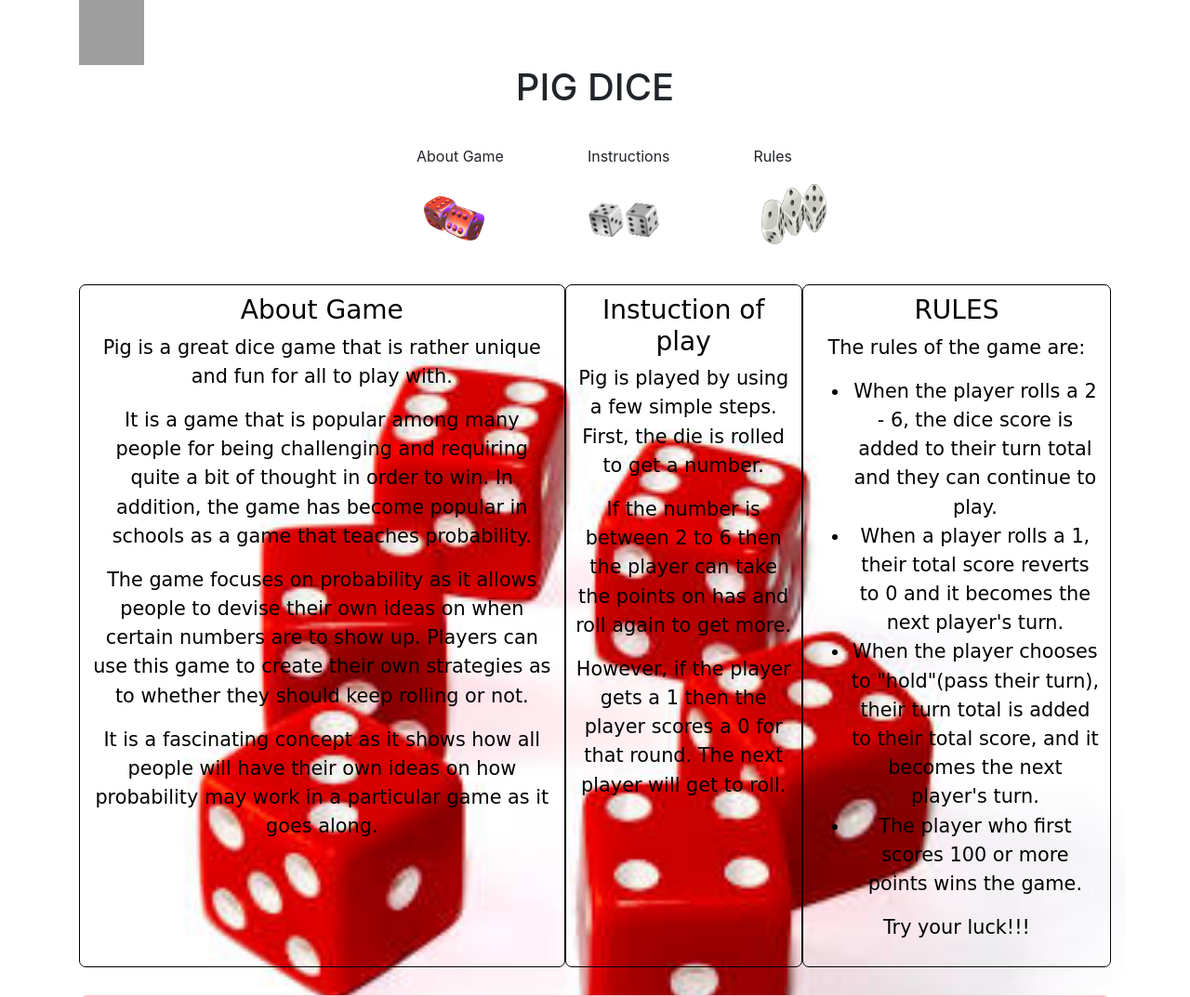
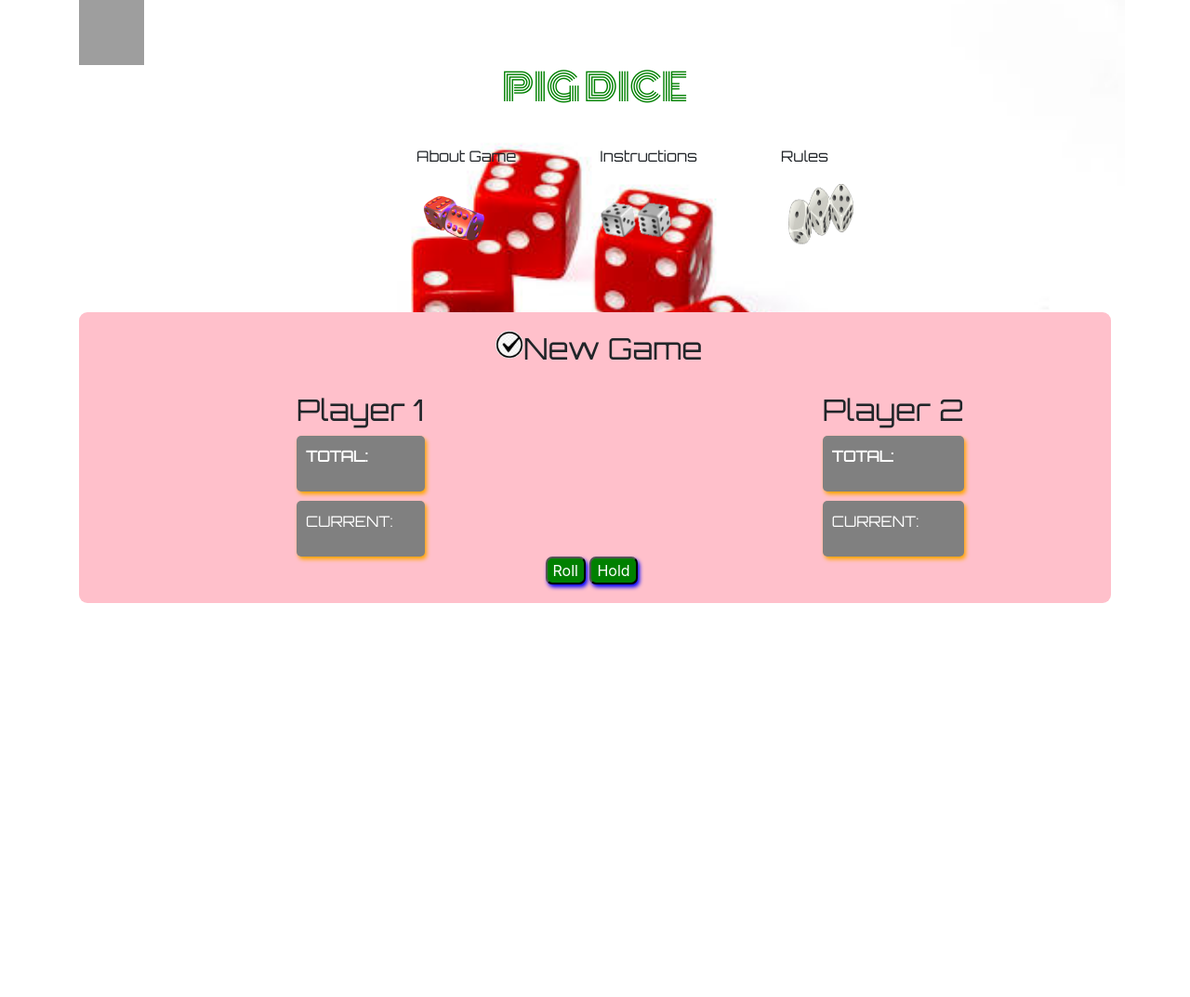
Before and after one commit to Kihara-tony/Pig-dice, a plain HTML site: page index.html in a window 1280 px wide. Shown: the top 1073 px of the page at 93% size. After the commit the page ends 800 px from the top, so only its background shows below. Drawn offline with Linux system fonts and the light colour scheme; grey boxes are pictures that could not be loaded; files whose address does not match are found by name; a web font is replaced by a local one.

Commit message:
added the class new styling and added font links and their styles

```diff
--- a/css/styles.css
+++ b/css/styles.css
@@ -6,6 +6,8 @@
 }
 h1{
   text-align: center;
+  font-family: 'Monoton', cursive;
+  color: green;
 }
 .row{
   display: flex;
@@ -14,14 +16,17 @@ h1{
 }
 .about{
   padding: 30px;
+  font-family: 'Orbitron', sans-serif;
 }
 .instruct{
   padding: 30px;
   padding-left: 60px;
+  font-family: 'Orbitron', sans-serif;
 }
 .rules{
   padding: 30px;
   padding-left: 60px;
+  font-family: 'Orbitron', sans-serif;
 }
 
 .main{
@@ -35,6 +40,7 @@ h1{
   flex-direction: row;
   margin-left: 40%;
   padding-bottom:20px;
+  font-family: 'Modak', cursive;
 }
 .new img{
   border-radius: 50%;
@@ -54,16 +60,19 @@ h1{
   padding: 10px;
   border:1px solid black;
   border-radius: 7px 7px 7px 7px;
+  display: none;
 }
 .ins{
   padding: 10px;
   border:1px solid black;
   border-radius: 7px 7px 7px 7px;
+  display: none;
 }
 .rul{
   padding: 10px;
   border:1px solid black;
   border-radius: 7px 7px 7px 7px;
+  display:none;
 }
 .player{
   display: flex;
@@ -85,6 +94,7 @@ h1{
   border-radius: 5px 5px 5px 5px;
   color: white;
   box-shadow:2px 3px 4px orange;
+  font-family: 'Orbitron', sans-serif;
 
 }
 .current{
@@ -95,6 +105,7 @@ h1{
   color: white;
   margin-top: 10px;
   box-shadow:2px 3px 4px orange;
+  font-family: 'Orbitron', sans-serif;
 }
 button{
   color:white;
@@ -102,3 +113,6 @@ button{
   border-radius:7px 7px 7px 7px;
   box-shadow:2px 3px 4px blue;
 }
+h2{
+  font-family: 'Orbitron', sans-serif;
+}
--- a/index.html
+++ b/index.html
@@ -5,6 +5,9 @@
     <link rel="stylesheet" href="css/bootstrap.css">
     <link rel="stylesheet" href="css/styles.css">
     <link href="https://fonts.googleapis.com/css?family=Yeon+Sung" rel="stylesheet">
+    <link href="https://fonts.googleapis.com/css?family=Monoton" rel="stylesheet">
+    <link href="https://fonts.googleapis.com/css?family=Modak" rel="stylesheet">
+    <link href="https://fonts.googleapis.com/css?family=Orbitron" rel="stylesheet">
   </head>
   <script type="text/javascript" src="scripts.js"></script>
   <script type="text/javascript"  src="jquery-3.4.0.js"></script>
@@ -15,7 +18,7 @@
       <div class="row">
             <div class="about">
               <p>About Game</p>
-              <img src="img/game.gif" alt="game" height="80" width="80">
+              <img id="game" src="img/game.gif" alt="game" height="80" width="80">
 
             </div>
             <div class="instruct">
@@ -69,7 +72,7 @@
               <p></p>
             </div>
             <div class="current">
-              <p>CURRENT</p>
+              <p>CURRENT:</p>
               <p></p>
             </div>
           </div>
@@ -80,7 +83,7 @@
               <p></p>
            </div>
            <div class="current">
-             <p>CURRENT</p>
+             <p>CURRENT:</p>
              <p></p>
            </div>
           </div>
--- a/js/scripts.js
+++ b/js/scripts.js
@@ -0,0 +1,6 @@
+$(document).ready(function(){
+  $("#game").click(function(){
+    $(".about").toggle();
+    $(".ab").toggle();
+  })
+})
```
